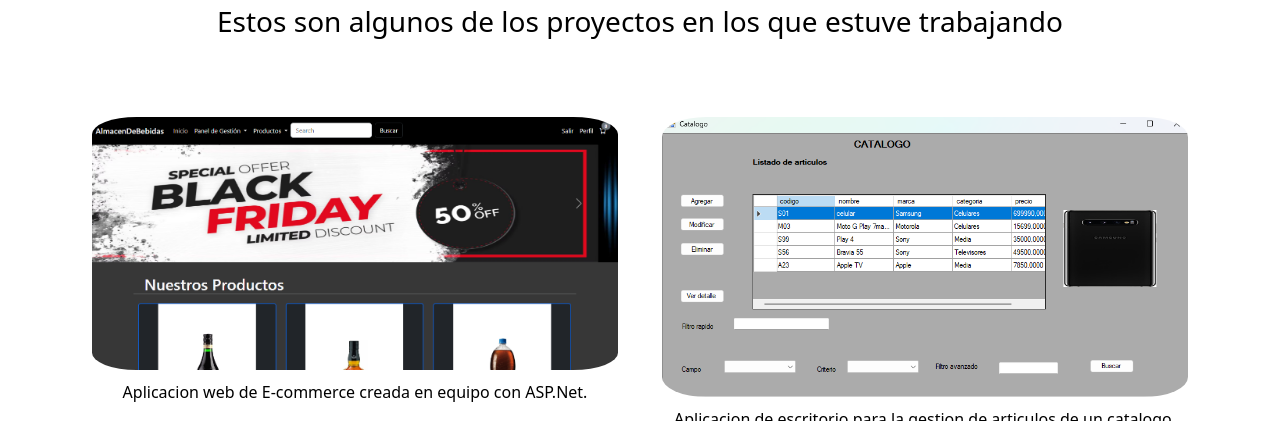
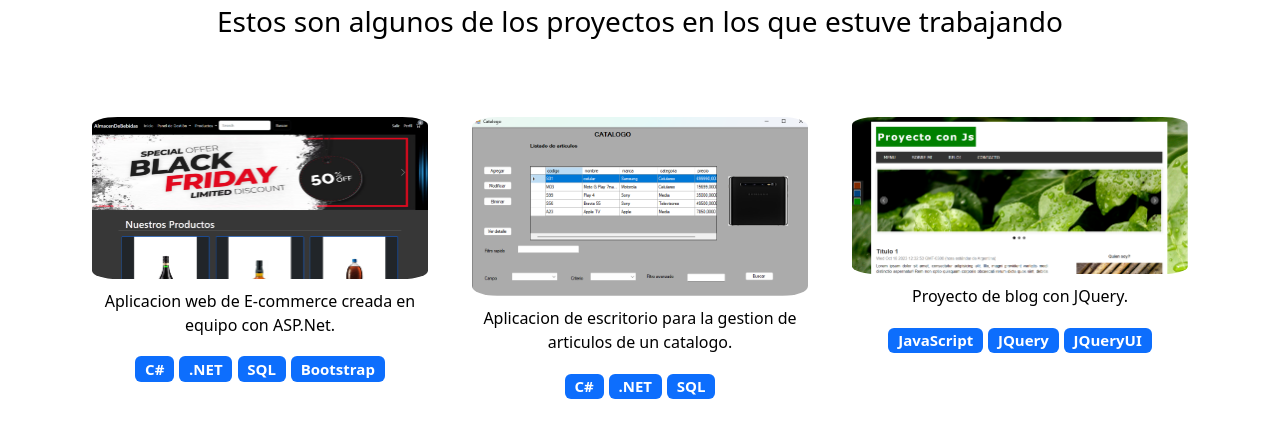
Before and after one commit to Joaquingigena/joaquingigena.github.io.-, a plain HTML site: page index.html in a window 1280 px wide. Shown: the part 1133-1554 px from the top of the page. Drawn offline with nearby package versions, Linux system fonts and the light colour scheme.

Commit message:
Agrego proyecto

```diff
--- a/index.html
+++ b/index.html
@@ -52,7 +52,7 @@
     <!-- Seccion principal -->
     <section class="principal align-items-stretch">
         <div class=" hero-principal d-flex flex-column justify-content-center align-items-center">
-            <img class="principal-image img-fluid " src="Imagenes/Foto CV.jpeg" alt="Foto personal">
+            <img class="principal-image img-fluid " src="Imagenes/foto-actualizada-cv.jpeg" alt="Foto personal">
             <h1> Hola, soy Enzo Joaquin Gigena</h1>
             <h2>Estudiante de programacion</h2>
         </div>
@@ -80,7 +80,7 @@
       <div class="container text-center proyectos-contenedor">
         <div class="row">
           <!-- Proyecto 1 -->
-          <div class="col-12 col-md-6 col-lg-6">
+          <div class="col-12 col-md-4 col-lg-4">
             <div class="proyecto">
               <img src="Imagenes/Proyecto-Web.png" alt="Proyecto 1 ">
               <div class="overlay">
@@ -102,7 +102,7 @@
 
           </div>
           <!-- Proyecto 2 -->
-          <div class="col-12 col-md-6 col-lg-6">
+          <div class="col-12 col-md-4 col-lg-4">
             <div class="proyecto">
               <img src="Imagenes/Proyecto-Escritorio.png" alt="Proyecto 1 ">
               <div class="overlay">
@@ -113,11 +113,32 @@
                   </a>
                 </div>
               </div>
-              <p>Aplicacion de escritorio para la gestion de articulos de un catalogo. Algunas de sus funcionalidades son: ABM, listar productos, ver detalles y busqueda por distintos criterios.</p>
+              <p>Aplicacion de escritorio para la gestion de articulos de un catalogo. </p>
               <div class="bagdes-contenedor">
                 <span class="badge text-bg-primary">C#</span>
                 <span class="badge text-bg-primary">.NET</span>
                 <span class="badge text-bg-primary">SQL</span>
+              </div>
+            </div>
+          </div>
+
+           <!-- Proyecto 3 -->
+           <div class="col-12 col-md-4 col-lg-4">
+            <div class="proyecto">
+              <img src="Imagenes/Proyecto Jquery.png" alt="Proyecto 1 ">
+              <div class="overlay">
+                <p>Proyecto con JQuery </p>
+                <div class="iconos-contenedor">
+                  <a href="https://github.com/Joaquingigena/Proyecto-con-Js-y-Jquery" target="_blank" >
+                    <i class="bi bi-github"></i>
+                  </a>
+                </div>
+              </div>
+              <p>Proyecto de blog con JQuery.</p>
+              <div class="bagdes-contenedor">
+                <span class="badge text-bg-primary">JavaScript</span>
+                <span class="badge text-bg-primary">JQuery</span>
+                <span class="badge text-bg-primary">JQueryUI</span>
               </div>
             </div>
           </div>
```
Also changed, not shown: Imagenes/Proyecto Jquery.png (added), Imagenes/foto-actualizada-cv.jpeg (added).
